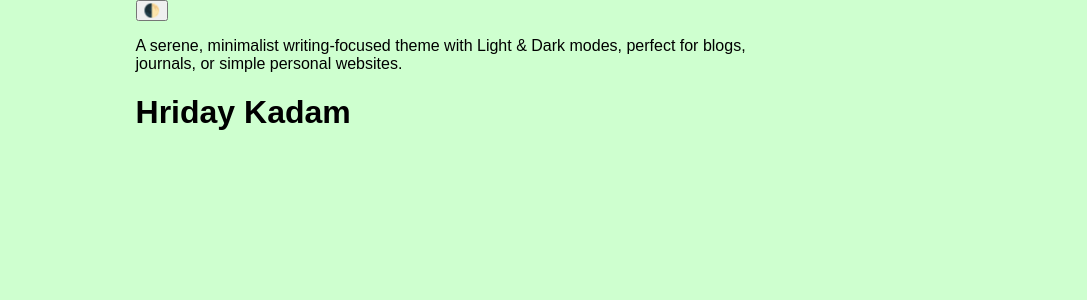
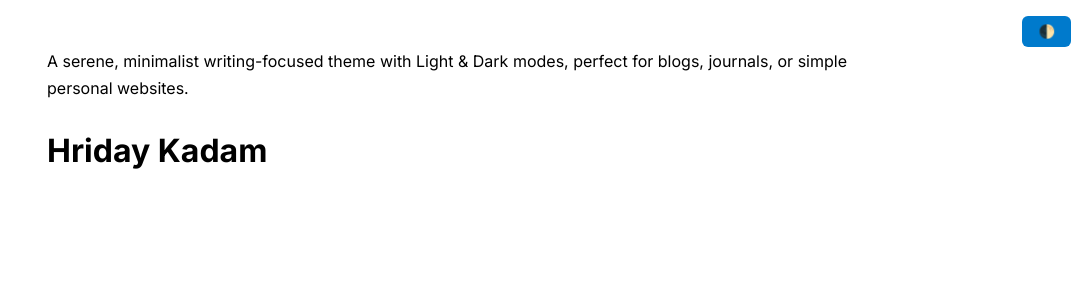
Before and after one commit to HridayKadam/evergreen, a Jekyll site: the page built from index.md, in a window 1280 px wide. Shown: the top 300 px of the page, without its empty margins (193-1280 px from the left). Built offline with Jekyll 4.4.1, drawn with Linux system fonts in a browser that asks for light colours.

Commit message:
updated some designs

```diff
--- a/_config.yml
+++ b/_config.yml
@@ -5,4 +5,5 @@ encoding: utf-8
 exclude: ["README.md", "LICENSE", "*.gem", "*.gemspec", "Gemfile.lock"]
 
 sass:
-  sass_dir: _sass
+  load_paths:
+    - _sass
--- a/_includes/head.html
+++ b/_includes/head.html
@@ -1,4 +1,5 @@
 <head>
+    <link href="https://fonts.googleapis.com/css2?family=Inter:wght@400;700&display=swap" rel="stylesheet">
     <title>{{ page.title }} | {{ site.title }}</title>
     <link rel="stylesheet" href="{{ '/assets/evergreen.css' | relative_url }}">
 
--- a/_sass/base.scss
+++ b/_sass/base.scss
@@ -1,7 +1,43 @@
+:root {
+  --bg: #ffffff;
+  --text: #000000;
+  --accent: #007acc;
+}
+
+.dark {
+  --bg: #111;
+  --text: #eee;
+  --accent: #00d4ff;
+}
+
 body {
-    background-color: #ceffcf;
-    font-family: sans-serif;
-    margin: auto;
-    max-width: 70ch;
-    color: #000;
-  }
+  background-color: var(--bg);
+  color: var(--text);
+  font-family: 'Inter', sans-serif;
+  transition: background 0.3s ease, color 0.3s ease;
+  margin: 0;
+  padding: 2rem;
+}
+
+main {
+  max-width: 800px;
+  margin: 0 auto;
+  line-height: 1.7;
+}
+
+button#theme-toggle {
+  position: fixed;
+  top: 1rem;
+  right: 1rem;
+  background: var(--accent);
+  border: none;
+  color: white;
+  padding: 0.5rem 1rem;
+  cursor: pointer;
+  border-radius: 6px;
+  transition: 0.2s;
+}
+
+button#theme-toggle:hover {
+  background: #00b0e4;
+}
--- a/assets/evergreen.scss
+++ b/assets/evergreen.scss
@@ -1,3 +1,4 @@
 ---
 ---
-@import "base";
+
+@import "../_sass/base";
```
